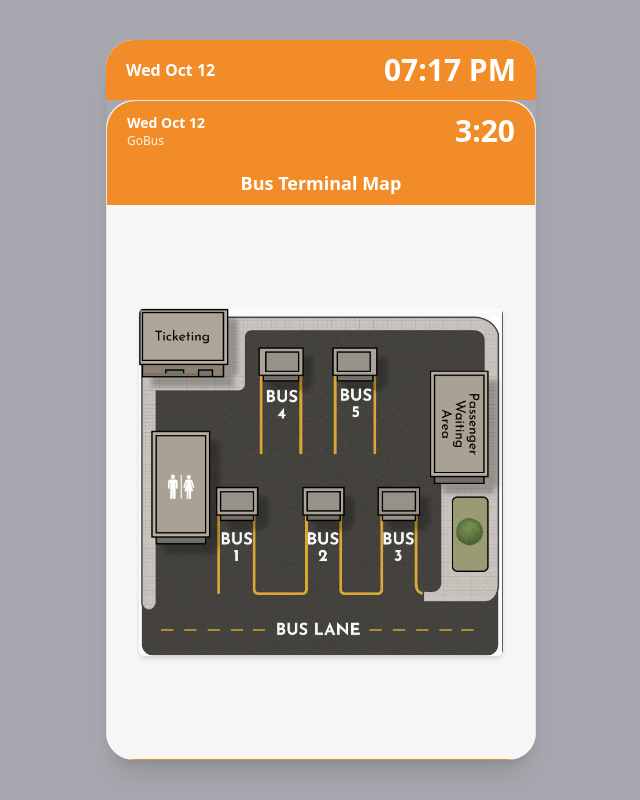
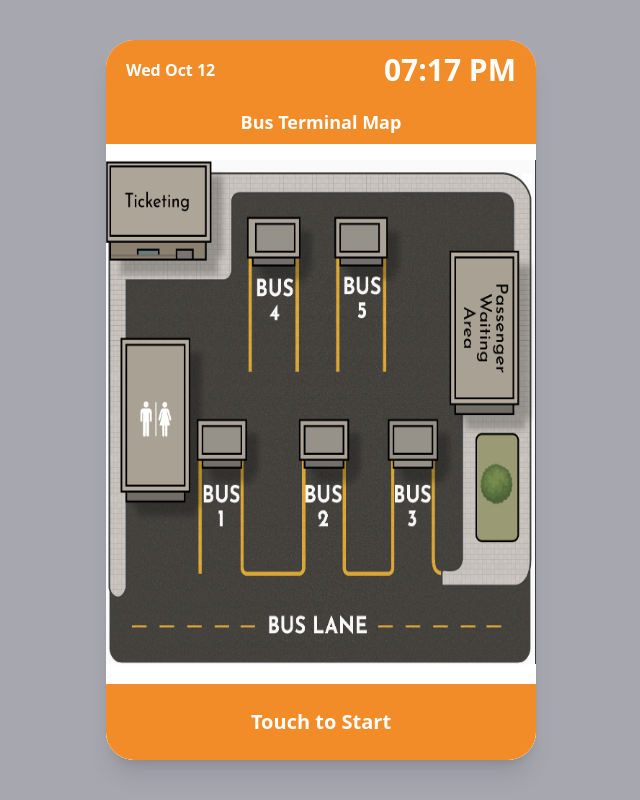
Before and after one commit to AbdelrahmanBekhit/bus-ticketing-kiosk, a React (Vite) app: page / in a window 1280 px wide. Shown: the whole page, without its empty margins (319-959 px from the left). Built offline with nearby package versions, Linux system fonts and the light colour scheme.

Commit message:
fixed idlescreen1

```diff
--- a/src/App.tsx
+++ b/src/App.tsx
@@ -18,7 +18,7 @@ export default function App() {
   // Inactivity timer
   const last = useRef<number>(Date.now())
   const warnAt = 25_000 // show modal at 25s
-  const resetAt = 30_000 // go idle at 30s
+  const resetAt = 60_000 // go idle at 30s
 
   useEffect(()=>{
     const onAny = () => { last.current = Date.now(); setShowTimeout(false) }
@@ -27,7 +27,7 @@ export default function App() {
     const id = setInterval(()=>{
       const d = Date.now() - last.current
       if (d > warnAt && d < resetAt && !loc.pathname.startsWith('/idle')) setShowTimeout(true)
-      if (d >= resetAt) { setShowTimeout(false); nav('/') ; last.current = Date.now() }
+      // if (d >= resetAt) { setShowTimeout(false); nav('/') ; last.current = Date.now() }
     }, 500)
     return ()=>{ window.removeEventListener('pointerdown', onAny); window.removeEventListener('keydown', onAny); clearInterval(id) }
   }, [nav, loc.pathname])
--- a/src/pages/IdleScreen1.tsx
+++ b/src/pages/IdleScreen1.tsx
@@ -4,40 +4,27 @@ export default function IdleScreen1() {
   const nav = useNavigate()
 
   return (
-    <div className="flex flex-col justify-between h-full bg-[#a7a7af] items-center">
-      <div className="kiosk-card bg-[#f6f6f6] flex flex-col justify-between overflow-hidden border border-gray-200">
-
-        {/* Header */}
-        <div className="bg-[#f28c28] text-white flex justify-between items-center px-5 py-3 rounded-t-kiosk">
-          <div>
-            <div className="text-sm font-semibold">Wed Oct 12</div>
-            <div className="text-xs opacity-90">GoBus</div>
-          </div>
-          <div className="text-3xl font-extrabold">3:20</div>
-        </div>
-
-        {/* Title */}
+    <div className="relative h-full w-full bg-white flex flex-col">
         <div className="bg-[#f28c28] text-white text-center py-2 text-lg font-semibold">
           Bus Terminal Map
         </div>
 
-        {/* Map */}
-        <div className="flex-1 flex items-center justify-center bg-[#f6f6f6]">
+        <div className="flex flex-center justify-center flex-1 pt-4 pb-24">
           <img
             src="/assets/idle-map.png"
             alt="Bus Terminal Map"
-            className="w-[85%] rounded-md shadow-md"
+            className=""
           />
         </div>
 
-        {/* Footer */}
-        <div
-          className="bg-[#f28c28] text-white text-center text-lg font-semibold py-4 rounded-b-kiosk cursor-pointer"
-          onClick={() => nav("/home")}
-        >
-          Touch to Start
-        </div>
+      {/* Touch to Start Bar */}
+      <div
+        onClick={() => nav("/home")}
+        className="absolute bottom-0 left-0 right-0 bg-[#f28c28] text-white text-center text-xl font-semibold py-6 cursor-pointer rounded-b-[25px]"
+      >
+        Touch to Start
       </div>
     </div>
+
   )
 }
```
